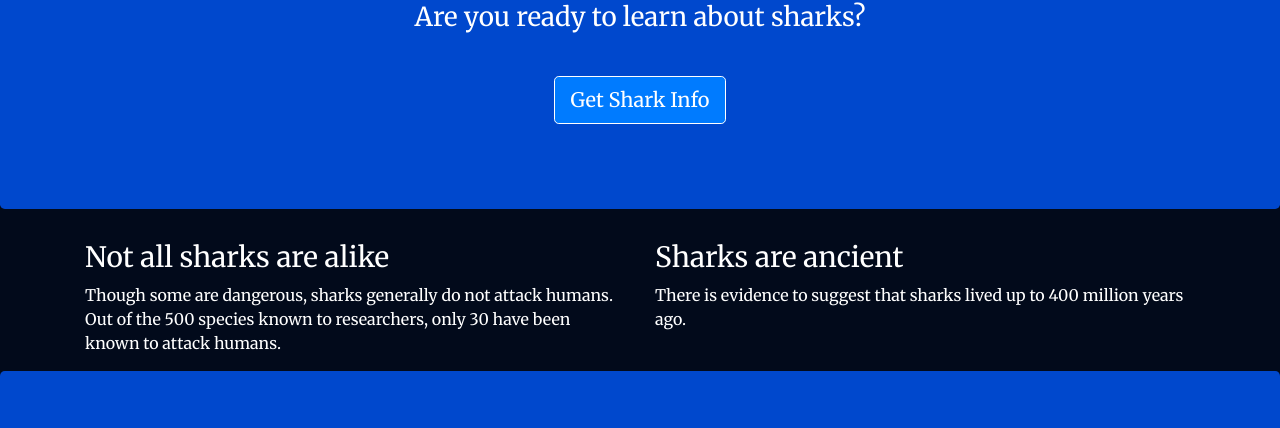
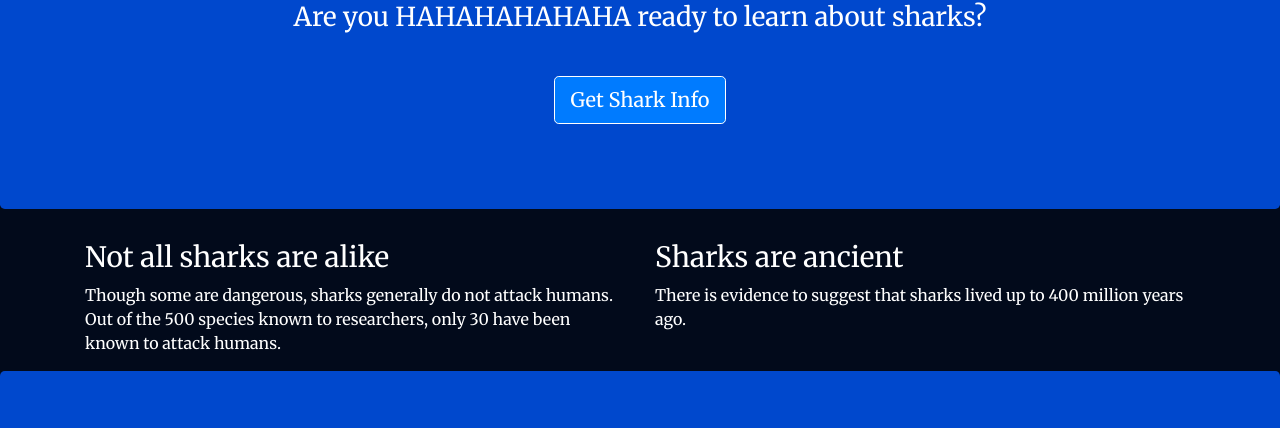
Before and after one commit to harshaldaws/demo-ghcr, a website: page views/index.html in a window 1280 px wide. Shown: the part 179-607 px from the top of the page. Drawn offline with nearby package versions, Linux system fonts and the light colour scheme.

Commit message:
Update index.html

```diff
--- a/views/index.html
+++ b/views/index.html
@@ -28,7 +28,7 @@
     <div class="jumbotron">
         <div class="container">
             <h1>Want to Learn About Whales?</h1>
-            <p>Are you ready to learn about sharks?</p>
+            <p>Are you HAHAHAHAHAHA ready to learn about sharks?</p>
             <br>
             <p><a class="btn btn-primary btn-lg" href="/sharks" role="button">Get Shark Info</a>
             </p>
```
